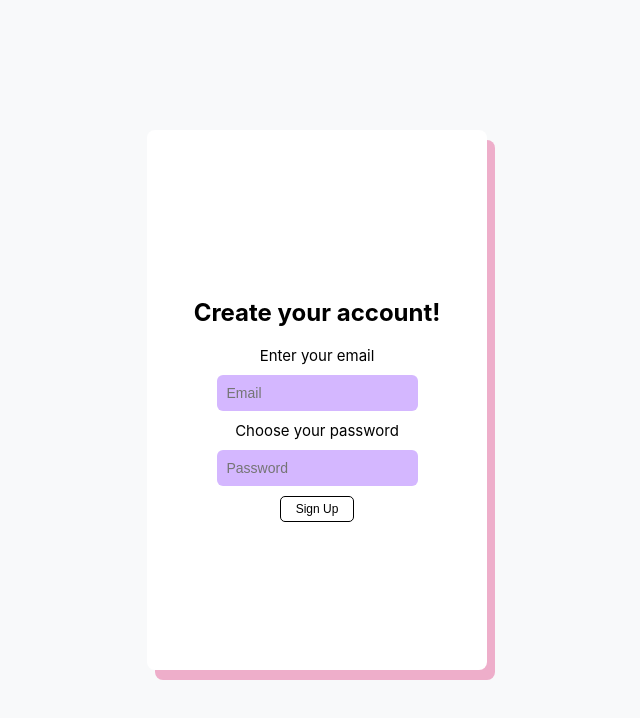
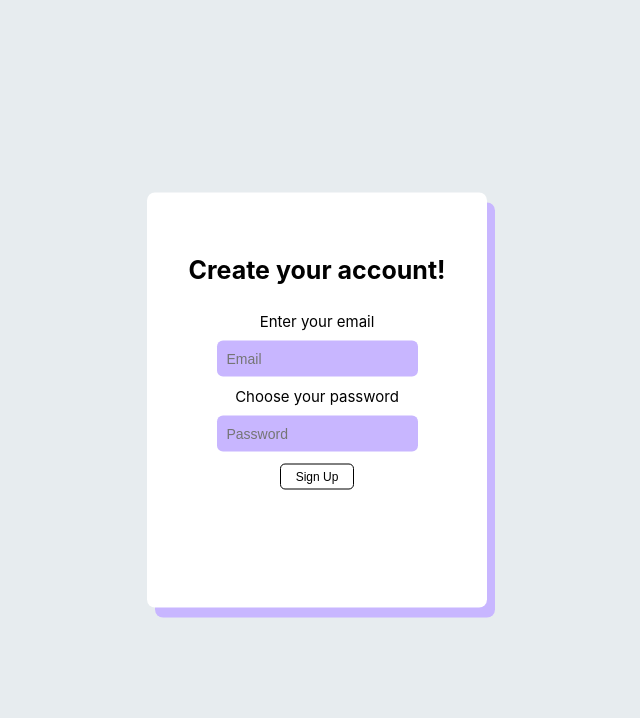
Before and after one commit to StarStyle-CEN3031/StarStyle, a React (Create React App) app in the folder frontend/: page /signup in a window 1280 px wide. Shown: the top 718 px of the page, without its empty margins (323-963 px from the left). Built offline with nearby package versions, Linux system fonts and the light colour scheme; no server answers.

Commit message:
style: update styling for home page and login/signup pages

```diff
--- a/frontend/src/App.css
+++ b/frontend/src/App.css
@@ -1,10 +1,6 @@
 body {
   background-color: #f8f9fa;
 }
-
-/* .homepage {
-
-} */
 
 @font-face {
   font-family: 'Starbim';
@@ -21,7 +17,10 @@ body {
 .topbar h1 {
   margin-left: 20px;
   font-family: 'Starbim';
-  color: #a0c4e2;
+  background: linear-gradient(to left, #ddbdfc, #cbb2fe, #ada7ff, #8e94f2);
+  -webkit-background-clip: text;
+  background-clip: text;
+  -webkit-text-fill-color: transparent;
   align-items: center;
 }
 
@@ -40,7 +39,7 @@ body {
 
 .welcome-banner {
   width: 100%;
-  background-color: #a0c4e2;
+  background: radial-gradient(circle, #ddbdfc, #cbb2fe, #ada7ff, #8e94f2);
   text-align: center;
   padding: 60px 20px;
 }
@@ -63,7 +62,7 @@ body {
 
 .login:hover, .signup:hover {
   transform: scale(1.2);
-  background-color: #a0c4e2;
+  background-color: #cbb2fe;
   color: white;
 }
 
@@ -109,7 +108,7 @@ body {
 }
 
 .profile-card {
-  background-color: #a0c4e2;
+  background-color: #cbb2fe;
   border-radius: 7.5px;
   height: 200px;
   padding-top: 10px;
--- a/frontend/src/Login.css
+++ b/frontend/src/Login.css
@@ -1,5 +1,4 @@
-/* Purple background */
-.auth_background{
+.auth-background{
     width: 100vw;
     height: 100vh;
     background-color: #d4b7ff;
@@ -8,26 +7,23 @@
     position: relative;
 }
 
-/* Login pop up */
 .auth-page {
     background-color: white;
-    color: #000000;
     width: 300px;
-    height: 500px;
+    height: 375px;
     padding: 20px;
     border-radius: 8px;
     position: absolute;
     top: 50%;
     left: 50%;
     transform: translate(-50%, -50%);
-    z-index: 10;
-    box-shadow: 8px 10px #EEAECA;
+    box-shadow: 8px 10px #c8b6ff;
 }
 
 .auth-page h1 {
-    color: black;
     position: absolute;
-    top : 5%;
+    font-size: 0px;
+    top : 10%;
 }
 
 .auth-page form {
@@ -36,21 +32,20 @@
     align-items: center;
     justify-content: center;
     gap: 50px;
-    color: EADDFF;
 }
 
 .auth-page input {
     padding: 10px;
     font-size: 14px;
     border: none;
-    background-color: #d4b7ff;
+    background-color: #c8b6ff;
     border-radius: 6px;
     outline: 6px;
 }
 
 .auth-page input:focus {
-    border: 1px soild #a675ff;
-    background-color: #f8f1ff;
+    border: 1px solid black;
+    background-color: #e7ecef;
 }
 
 .auth-page button {
@@ -65,22 +60,22 @@
 }
 .auth-page button:hover {
     transform: scale(1.2);
-    background-color: #a0c4e2;
+    background-color: #c8b6ff;
     color: white;
 }
 
-.forgot {
+.forgot-password {
     font-size: 12px;
-    text-align: right;
+    text-align: center;
     width: 100%;
 }
 
-.forgot a {
-    color: #5c4b99;
+.forgot-password a {
+    color: black;
     text-decoration: none;
     font-weight: 500;
 }
 
-.forgot a:hover {
+.forgot-password a:hover {
     text-decoration: underline;
 }
--- a/frontend/src/Login.js
+++ b/frontend/src/Login.js
@@ -23,12 +23,9 @@ function Login() {
 
   return (
     <div>
-    <section className="auth_background">
-    </section>
-
-    <div>
+    <section className="auth-background"></section>
     <section className="auth-page">
-      <h1>User Login</h1>
+      <h1>Login</h1>
       <form onSubmit={handleLogin}>
         <input
           type="Email"
@@ -44,16 +41,13 @@ function Login() {
           onChange={(e) => setPassword(e.target.value)}
           required
         />
-        <div className="forget">
-          <text>Forget Password?</text>
-          <Link to="reset=password">Click here</Link>
+        <div className="forgot-password">
+          <Link to="reset-password">Forgot Password?</Link>
         </div>
         <button type="submit">Login</button>
       </form>
     </section>
     </div>
-    </div>
-
   );
 }
 
--- a/frontend/src/SignUp.css
+++ b/frontend/src/SignUp.css
@@ -1,8 +1,21 @@
+.auth-background{
+    width: 100vw;
+    height: 100vh;
+    background-color: #e7ecef;
+    margin: 0;
+    display: flex;
+    position: relative;
+}
+
 .auth-page {
     display: flex;
     flex-direction: column;
     align-items: center;
     justify-content: center;
+    background-color: white;
+    width: 300px;
+    height: 375px;
+    padding: 20px;
 }
 
 .auth-page form {
@@ -13,8 +26,10 @@
     gap: 10px;
 }
 
-.auth-page h2 {
-    text-align: center;
+.auth-page h1 {
+    color: black;
+    font-size: 25px;
+    top : 10%;
 }
 
 .auth-page button {
@@ -26,6 +41,7 @@
     border-radius: 5px;
     font-size: 12px;
     padding: 5px 15px;
+    margin-top: 2px;
   }
 
 .auth-page label {
@@ -34,6 +50,6 @@
 
 .auth-page button:hover {
     transform: scale(1.2);
-    background-color: #a0c4e2;
+    background-color: #c8b6ff;
     color: white;
 }
--- a/frontend/src/SignUp.js
+++ b/frontend/src/SignUp.js
@@ -22,8 +22,10 @@ function SignUp() {
   };
 
   return (
-    <div className="auth-page">
-      <h2>Create your account!</h2>
+    <div>
+    <section className="auth-background"></section>
+    <section className="auth-page">
+      <h1>Create your account!</h1>
       <form onSubmit={handleSignUp}>
       <label>Enter your email</label>
         <input
@@ -43,6 +45,7 @@ function SignUp() {
         />
         <button type="submit">Sign Up</button>
       </form>
+      </section>
     </div>
   );
 }
```
Also changed, not shown: 1 other file (tests, documents, lock files or other folders).
